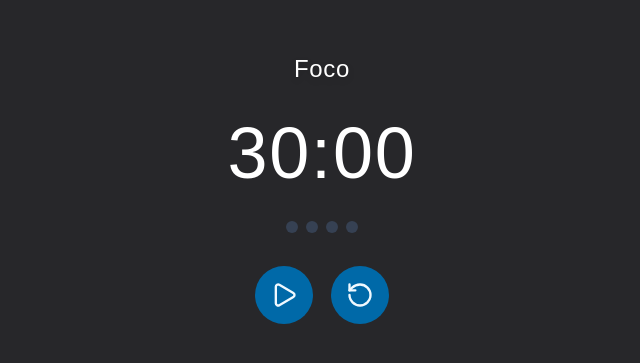
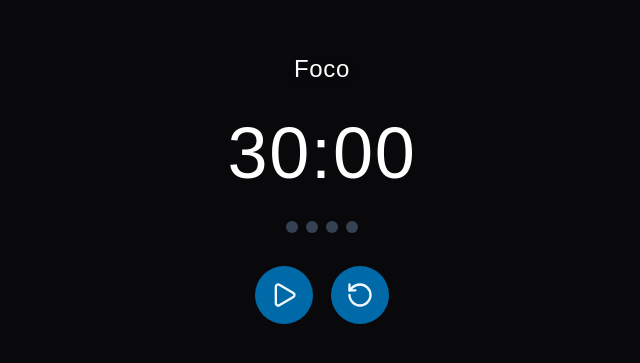
Before and after one commit to eulucastr/mentoria-front, a React (Vite) app: page / in a window 1280 px wide. Shown: the part 211-574 px from the top of the page, without its empty margins (318-958 px from the left). Built offline with nearby package versions, Linux system fonts and the light colour scheme.

Commit message:
feat: add bg gradient

```diff
--- a/dev-dist/sw.js
+++ b/dev-dist/sw.js
@@ -78,7 +78,7 @@
    */
   workbox.precacheAndRoute([{
     "url": "index.html",
-    "revision": "0.1q1r6g1rcsg"
+    "revision": "0.r7ilopdsrk4"
   }], {});
   workbox.cleanupOutdatedCaches();
   workbox.registerRoute(new workbox.NavigationRoute(workbox.createHandlerBoundToURL("index.html"), {
--- a/src/components/Timer.tsx
+++ b/src/components/Timer.tsx
@@ -113,11 +113,18 @@
 
   return (
     <div
-      className={`flex flex-col w-screen h-screen items-center justify-center gap-8 transition-all duration-300 p-8 ${mode === 'focus' ? 'bg-zinc-800' : ' bg-sky-950'} text-white`}
+      className={`relative flex flex-col w-screen h-screen items-center justify-center gap-8 transition-all duration-300 p-8 bg-zinc-950 text-white`}
     >
+      <div
+        className={`absolute inset-0 transition-opacity duration-300 ${
+          mode === 'focus' ? 'opacity-0' : 'opacity-100'
+        } bg-radial from-sky-800 to-sky-950`}
+      />
+      <div className="relative z-10 flex flex-col items-center gap-8">
         <div className="text-2xl font-normal tracking-wide drop-shadow-md">
           {mode === 'focus' ? 'Foco' : 'Pausa'}
         </div>
+
         {/* Display do Tempo */}
         <div className="text-7xl font-normal tracking-wide">
 		    {formatTime(totalSeconds)}
@@ -138,7 +145,7 @@
                       ? ({ '--cycle-progress': `${cycleBarProgress}%` } as CSSProperties)
                       : undefined
                   }
-            className={`${isActiveCycle && !(cycleCount === 1 && !isRunning) && mode === 'focus' ? 'w-8' : 'w-3'} h-3 transition-all ease-in-out duration-300 rounded-full ${index + 1 < cycleCount || (isActiveCycle && mode !== 'focus') ? 'bg-sky-500' : 'bg-gray-700'} ${isActiveCycle ? "relative overflow-hidden before:absolute before:inset-y-0 before:left-0 before:rounded-[inherit] before:bg-sky-500 before:content-[''] before:w-(--cycle-progress) before:transition-[width] before:duration-200 before:ease-linear" : ''}`}
+                  className={`${isActiveCycle && !(cycleCount === 1 && !isRunning) && mode === 'focus' ? 'w-8' : 'w-3'} h-3 transition-all ease-in-out duration-300 rounded-full ${index + 1 < cycleCount || (isActiveCycle && mode !== 'focus') ? 'bg-sky-500' : mode === 'focus' ? 'bg-gray-700' : 'bg-gray-800'} ${isActiveCycle ? "relative overflow-hidden before:absolute before:inset-y-0 before:left-0 before:rounded-[inherit] before:bg-sky-500 before:content-[''] before:w-(--cycle-progress) before:transition-[width] before:duration-200 before:ease-linear" : ''}`}
                 />
               );
             })()
@@ -170,5 +177,6 @@
           </Button>
         </div>
       </div>
+    </div>
   );
 }
```
Lines whose indentation alone changed are shown as unchanged.
